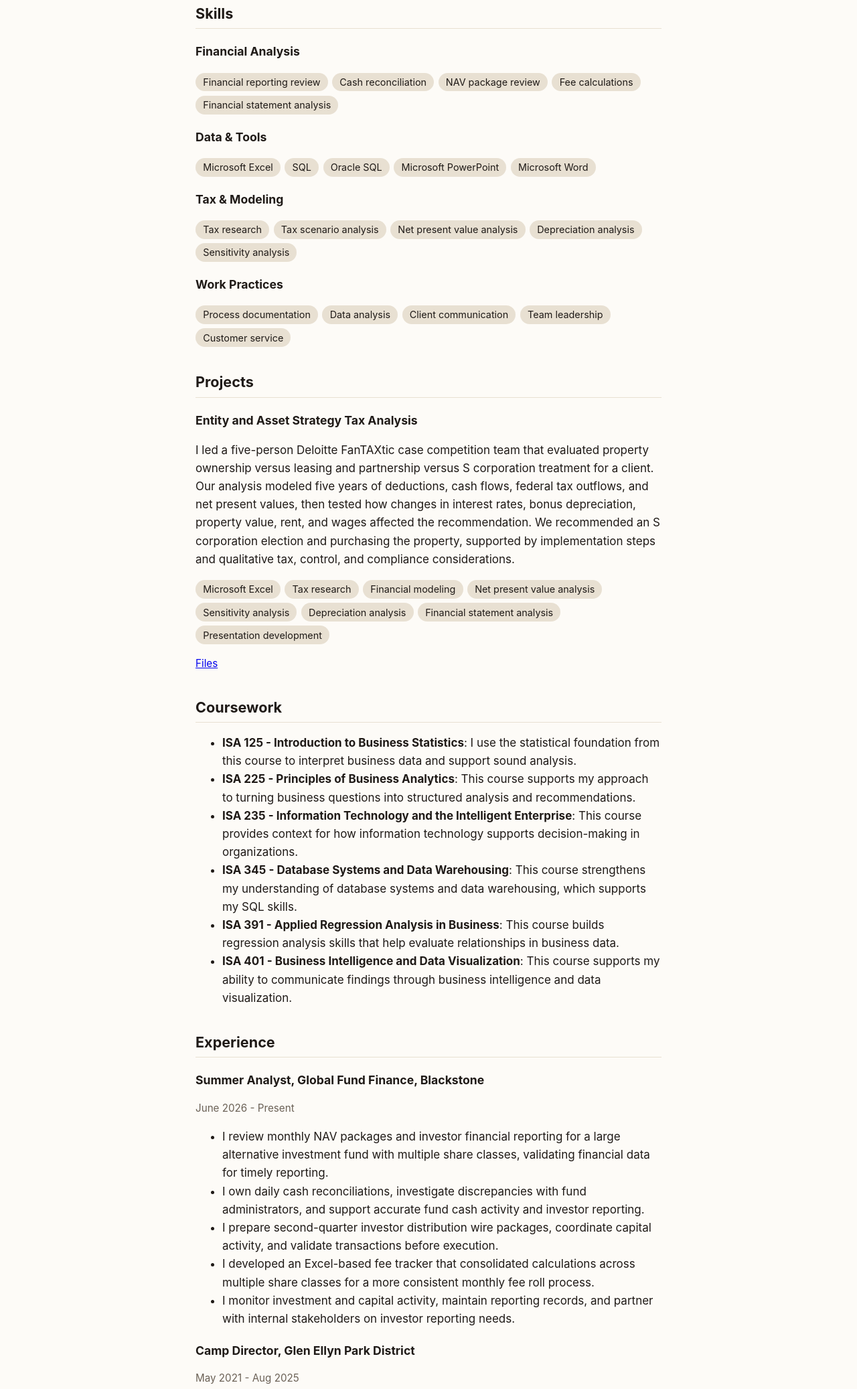
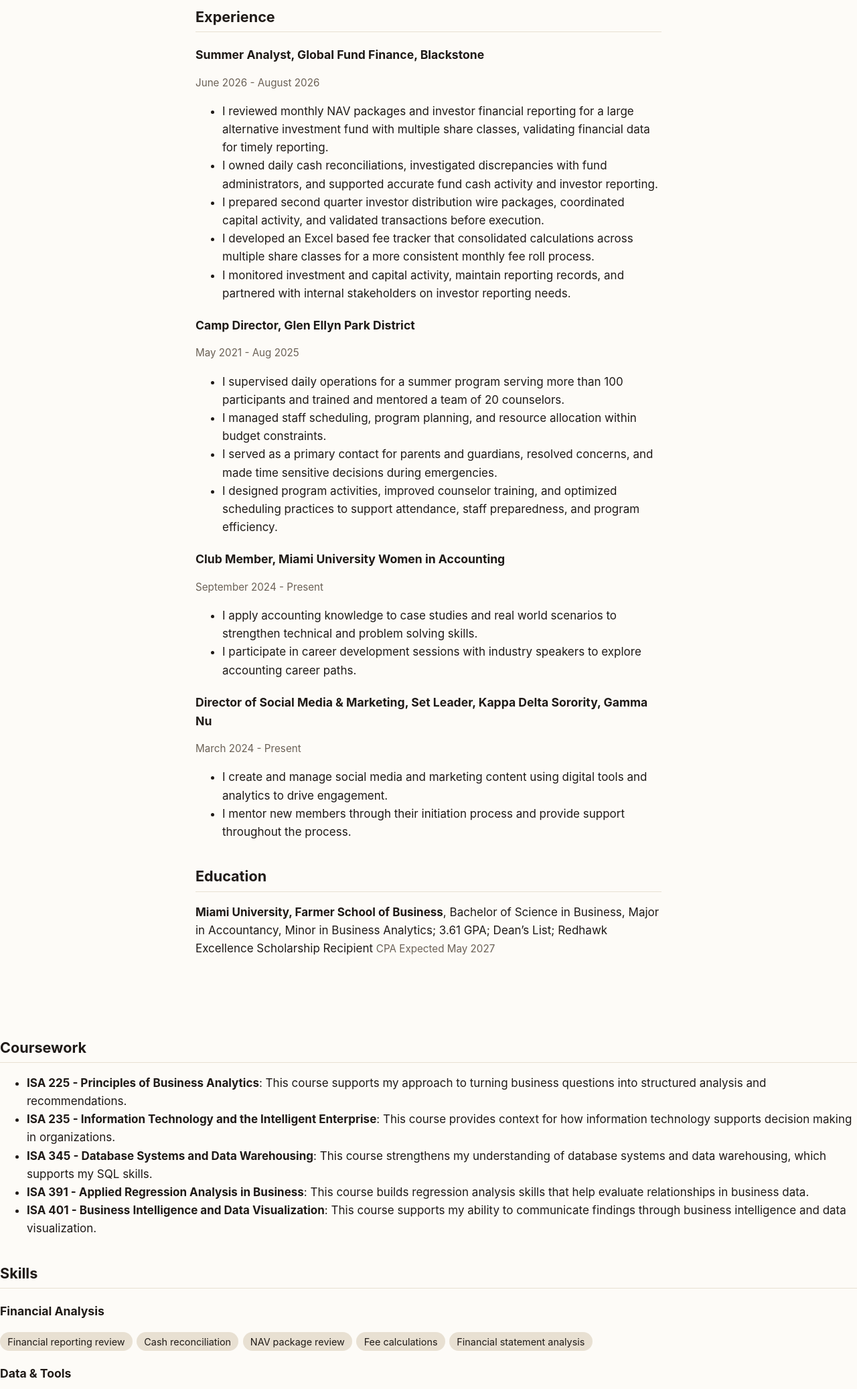
Before and after one commit to ameliahopkins/portfolio, a plain HTML site: page index.html in a window 1280 px wide. Shown: the part 480-2554 px from the top of the page at 67% size. Drawn offline with Linux system fonts and the light colour scheme.

Commit message:
Reorder portfolio sections

```diff
--- a/index.html
+++ b/index.html
@@ -28,12 +28,75 @@
 <header class="hero">
 <div>
 <h1>Amelia Hopkins | Accountancy &amp; Business Analytics</h1>
-<p class="lede">I use financial analysis and clear reporting to support practical business decisions.</p>
+<p class="lede">I plan to build a career in fund accounting and finance, using my experience working in financial reporting and analytics to support investment teams.</p>
 </div>
 </header>
 <section>
 <h2>About</h2>
-<p>I am an Accountancy major and Business Analytics minor at Miami University’s Farmer School of Business, graduating in May 2027. My work spans fund finance, financial reporting, Excel-based process improvement, and tax-focused case analysis. I value careful reconciliation, clear documentation, and recommendations that connect numbers to business decisions.</p>
+<p>I am an Accountancy major and Business Analytics minor, graduating in May 2027. My work spans fund finance, financial reporting, Excel-based process improvement, and tax case analysis. I value careful reconciliation, clear documentation, and recommendations that connect numbers to business decisions.</p>
+</section>
+<section>
+<h2>Experience</h2>
+<article>
+<h3>Summer Analyst, Global Fund Finance, Blackstone</h3>
+<p class="meta">June 2026 - August 2026</p>
+<ul>
+<li>I reviewed monthly NAV packages and investor financial reporting for a large alternative investment fund with multiple share classes, validating financial data for timely reporting.</li>
+<li>I owned daily cash reconciliations, investigated discrepancies with fund administrators, and supported accurate fund cash activity and investor reporting.</li>
+<li>I prepared second quarter investor distribution wire packages, coordinated capital activity, and validated transactions before execution.</li>
+<li>I developed an Excel based fee tracker that consolidated calculations across multiple share classes for a more consistent monthly fee roll process.</li>
+<li>I monitored investment and capital activity, maintain reporting records, and partnered with internal stakeholders on investor reporting needs.</li>
+</ul>
+</article>
+<article>
+<h3>Camp Director, Glen Ellyn Park District</h3>
+<p class="meta">May 2021 - Aug 2025</p>
+<ul>
+<li>I supervised daily operations for a summer program serving more than 100 participants and trained and mentored a team of 20 counselors.</li>
+<li>I managed staff scheduling, program planning, and resource allocation within budget constraints.</li>
+<li>I served as a primary contact for parents and guardians, resolved concerns, and made time sensitive decisions during emergencies.</li>
+<li>I designed program activities, improved counselor training, and optimized scheduling practices to support attendance, staff preparedness, and program efficiency.</li>
+</ul>
+</article>
+<article>
+<h3>Club Member, Miami University Women in Accounting</h3>
+<p class="meta">September 2024 - Present</p>
+<ul>
+<li>I apply accounting knowledge to case studies and real world scenarios to strengthen technical and problem solving skills.</li>
+<li>I participate in career development sessions with industry speakers to explore accounting career paths.</li>
+</ul>
+</article>
+<article>
+<h3>Director of Social Media &amp; Marketing, Set Leader, Kappa Delta Sorority, Gamma Nu</h3>
+<p class="meta">March 2024 - Present</p>
+<ul>
+<li>I create and manage social media and marketing content using digital tools and analytics to drive engagement.</li>
+<li>I mentor new members through their initiation process and provide support throughout the process.</li>
+</ul>
+</article>
+</section>
+<section>
+<h2>Education</h2>
+<p>
+<strong>Miami University, Farmer School of Business</strong>, Bachelor of Science in Business, Major in Accountancy, Minor in Business Analytics; 3.61 GPA; Dean’s List; Redhawk Excellence Scholarship Recipient <span class="meta"> CPA Expected May 2027</span>
+</p>
+</section>
+</main>
+</body>
+</html>
+<h2>Coursework</h2>
+<ul>
+<li>
+<strong>ISA 225 - Principles of Business Analytics</strong>: This course supports my approach to turning business questions into structured analysis and recommendations.</li>
+<li>
+<strong>ISA 235 - Information Technology and the Intelligent Enterprise</strong>: This course provides context for how information technology supports decision making in organizations.</li>
+<li>
+<strong>ISA 345 - Database Systems and Data Warehousing</strong>: This course strengthens my understanding of database systems and data warehousing, which supports my SQL skills.</li>
+<li>
+<strong>ISA 391 - Applied Regression Analysis in Business</strong>: This course builds regression analysis skills that help evaluate relationships in business data.</li>
+<li>
+<strong>ISA 401 - Business Intelligence and Data Visualization</strong>: This course supports my ability to communicate findings through business intelligence and data visualization.</li>
+</ul>
 </section>
 <section>
 <h2>Skills</h2>
@@ -65,7 +128,6 @@
 <ul class="chips">
 <li>Process documentation</li>
 <li>Data analysis</li>
-<li>Client communication</li>
 <li>Team leadership</li>
 <li>Customer service</li>
 </ul>
@@ -73,8 +135,8 @@
 <section>
 <h2>Projects</h2>
 <article>
-<h3>Entity and Asset Strategy Tax Analysis</h3>
-<p>I led a five-person Deloitte FanTAXtic case competition team that evaluated property ownership versus leasing and partnership versus S corporation treatment for a client. Our analysis modeled five years of deductions, cash flows, federal tax outflows, and net present values, then tested how changes in interest rates, bonus depreciation, property value, rent, and wages affected the recommendation. We recommended an S corporation election and purchasing the property, supported by implementation steps and qualitative tax, control, and compliance considerations.</p>
+<h3>Deloitte FanTAXtic Case Competition</h3>
+<p>I led a five person team that evaluated property ownership versus leasing and partnership versus S corporation treatment for a client. Our analysis modeled five years of deductions, cash flows, federal tax outflows, and net present values, then tested how changes in interest rates, bonus depreciation, property value, rent, and wages affected the recommendation. We recommended an S corporation election and purchasing the property, supported by implementation steps and qualitative tax, control, and compliance considerations. We also traveled to Dallas to compete at the national level for this case.</p>
 <ul class="chips">
 <li>Microsoft Excel</li>
 <li>Tax research</li>
@@ -91,77 +153,3 @@
 </article>
 </section>
 <section>
-<h2>Coursework</h2>
-<ul>
-<li>
-<strong>ISA 125 - Introduction to Business Statistics</strong>: I use the statistical foundation from this course to interpret business data and support sound analysis.</li>
-<li>
-<strong>ISA 225 - Principles of Business Analytics</strong>: This course supports my approach to turning business questions into structured analysis and recommendations.</li>
-<li>
-<strong>ISA 235 - Information Technology and the Intelligent Enterprise</strong>: This course provides context for how information technology supports decision-making in organizations.</li>
-<li>
-<strong>ISA 345 - Database Systems and Data Warehousing</strong>: This course strengthens my understanding of database systems and data warehousing, which supports my SQL skills.</li>
-<li>
-<strong>ISA 391 - Applied Regression Analysis in Business</strong>: This course builds regression analysis skills that help evaluate relationships in business data.</li>
-<li>
-<strong>ISA 401 - Business Intelligence and Data Visualization</strong>: This course supports my ability to communicate findings through business intelligence and data visualization.</li>
-</ul>
-</section>
-<section>
-<h2>Experience</h2>
-<article>
-<h3>Summer Analyst, Global Fund Finance, Blackstone</h3>
-<p class="meta">June 2026 - Present</p>
-<ul>
-<li>I review monthly NAV packages and investor financial reporting for a large alternative investment fund with multiple share classes, validating financial data for timely reporting.</li>
-<li>I own daily cash reconciliations, investigate discrepancies with fund administrators, and support accurate fund cash activity and investor reporting.</li>
-<li>I prepare second-quarter investor distribution wire packages, coordinate capital activity, and validate transactions before execution.</li>
-<li>I developed an Excel-based fee tracker that consolidated calculations across multiple share classes for a more consistent monthly fee roll process.</li>
-<li>I monitor investment and capital activity, maintain reporting records, and partner with internal stakeholders on investor reporting needs.</li>
-</ul>
-</article>
-<article>
-<h3>Camp Director, Glen Ellyn Park District</h3>
-<p class="meta">May 2021 - Aug 2025</p>
-<ul>
-<li>I supervised daily operations for a summer program serving more than 100 participants and trained and mentored a team of 20 counselors.</li>
-<li>I managed staff scheduling, program planning, and resource allocation within budget constraints.</li>
-<li>I served as a primary contact for parents and guardians, resolved concerns, and made time-sensitive decisions during emergencies.</li>
-<li>I designed program activities, improved counselor training, and optimized scheduling practices to support attendance, staff preparedness, and program efficiency.</li>
-</ul>
-</article>
-<article>
-<h3>Team Leader, Regional Winner, Deloitte FanTAXtic Case Competition</h3>
-<p class="meta">October 2025 - February 2026</p>
-<ul>
-<li>I led a five-member consulting group through more than 30 hours of research and analysis on a client’s operational and tax compliance challenges.</li>
-<li>I directed data-backed recommendations on cost efficiency, regulatory compliance, and sustainable business strategy using tax law research, benchmarking, and financial statement analysis.</li>
-<li>I delivered a client-style presentation to Deloitte judges under tight deadlines.</li>
-</ul>
-</article>
-<article>
-<h3>Club Member, Miami University Women in Accounting</h3>
-<p class="meta">September 2024 - Present</p>
-<ul>
-<li>I apply accounting knowledge to case studies and real-world scenarios to strengthen technical and problem-solving skills.</li>
-<li>I participate in career development sessions with industry speakers to explore accounting career paths.</li>
-</ul>
-</article>
-<article>
-<h3>Director of Social Media &amp; Marketing, Set Leader, Kappa Delta Sorority, Gamma Nu</h3>
-<p class="meta">March 2024 - Present</p>
-<ul>
-<li>I create and manage social media and marketing content using digital tools and analytics to drive engagement.</li>
-<li>I mentor new members through their initiation process and provide support throughout the process.</li>
-</ul>
-</article>
-</section>
-<section>
-<h2>Education</h2>
-<p>
-<strong>Miami University, Farmer School of Business</strong>, Bachelor of Science in Business, Major in Accountancy, Minor in Business Analytics; 3.61 GPA; Dean’s List; Redhawk Excel <span class="meta">Expected May 2027</span>
-</p>
-</section>
-</main>
-</body>
-</html>
```
